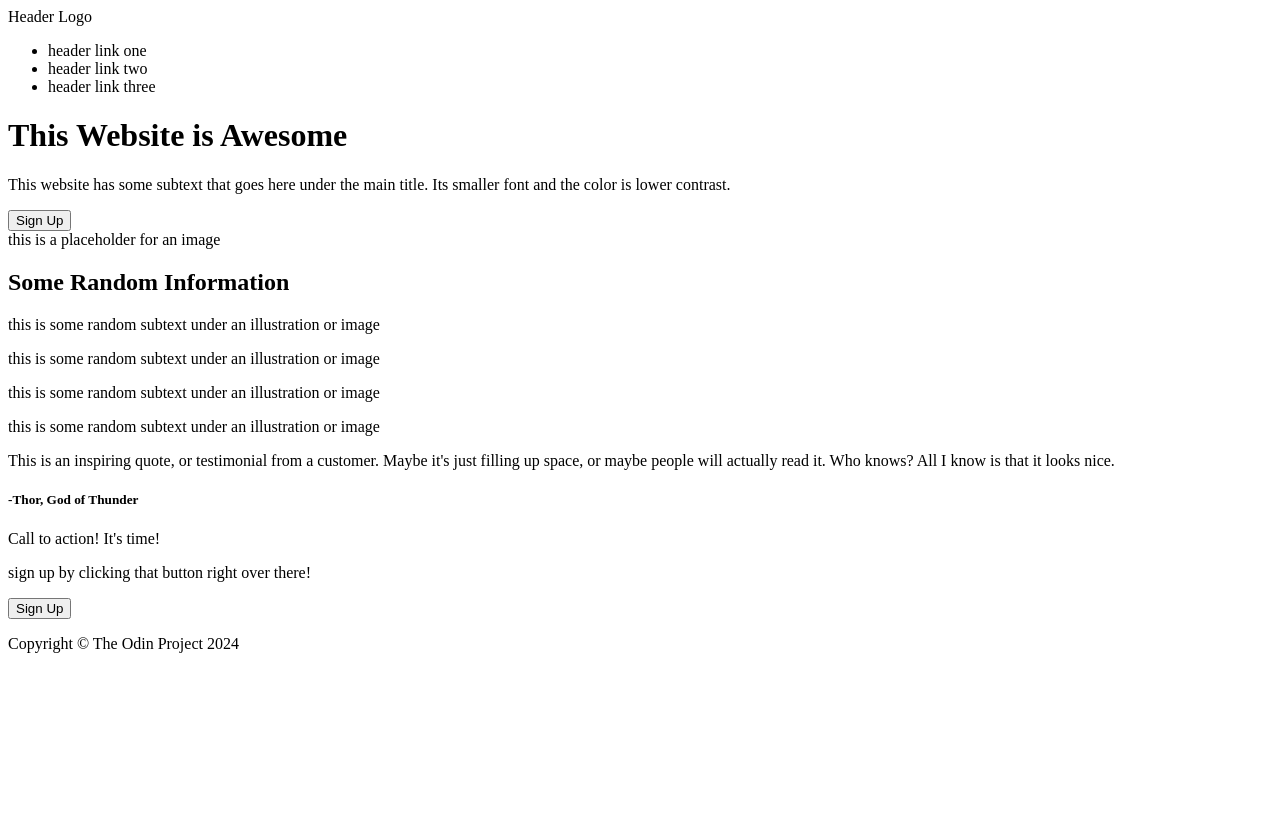
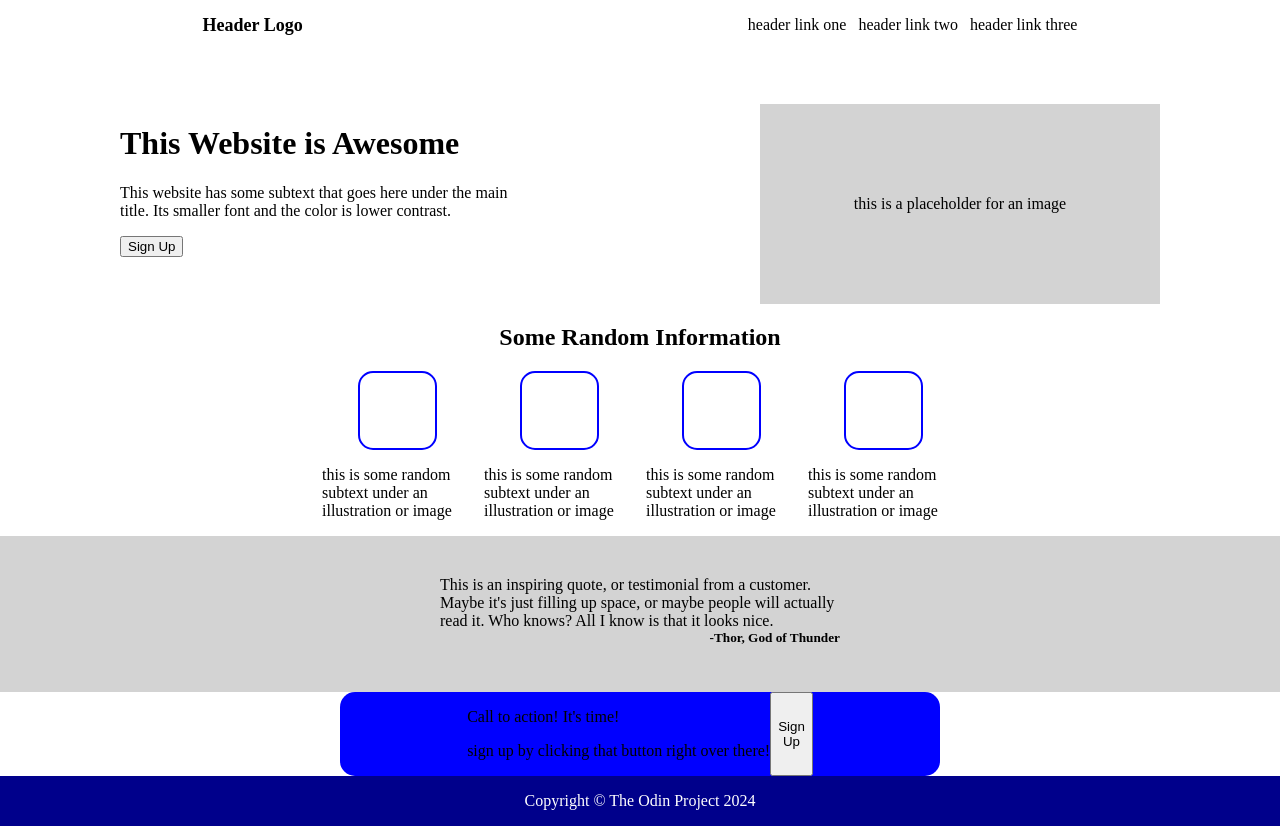
Before and after one commit to Benton14/odin-landing-page, a plain HTML site: page index.html in a window 1280 px wide. Before the commit the page ends 800 px from the top, so only its background shows below. Drawn offline with Linux system fonts and the light colour scheme.

Commit message:
Add more divs and create a rough layout
Added more containers to the index. Roughly created the desired layout.
Input some correct font weights and colors

```diff
--- a/index.html
+++ b/index.html
@@ -15,37 +15,55 @@
             <li>header link three</li>
         </ul>
     </div>
+    <div class="title-card">
+        <div class="l-info">
             <h1>This Website is Awesome</h1>
             <p>This website has some subtext that goes here under the main title. Its smaller
                 font and the color is lower contrast.
             </p>
             <button>Sign Up</button>
+        </div>
         <div class="img-placeholder">
             this is a placeholder for an image
         </div>
+    </div>
     <h2>Some Random Information</h2>
+    <div class="info-square">
+        <div class="card">
             <div class="square"></div>
             <p>this is some random subtext under an illustration or image</p>
+        </div>
+        <div class="card">
             <div class="square"></div>
             <p>this is some random subtext under an illustration or image</p>
+        </div>
+        <div class="card">
             <div class="square"></div>
             <p>this is some random subtext under an illustration or image</p>
+        </div>
+        <div class="card">
             <div class="square"></div>
             <p>this is some random subtext under an illustration or image</p>
-    <div class="quote">
-        <p>This is an inspiring quote, or testimonial from a customer. Maybe it's just
+        </div>
+    </div>
+    <div class="quote-container">
+        <div class="card2">
+            <p class="quote">This is an inspiring quote, or testimonial from a customer. Maybe it's just
                 filling up space, or maybe people will actually read it. Who knows? All I
                 know is that it looks nice.
             </p>
             <h5>-Thor, God of Thunder</h5>
         </div>
-    <div class="container">
+    </div>
+    <div class="box">
+        <div class="info">
             <p>Call to action! It's time!</p>
             <p>sign up by clicking that button right over there!</p>
+        </div>
         <button>Sign Up</button>
     </div>
     <div class="footer">
-        <p>Copyright © The Odin Project 2024</p>
+        <p class="copyright">Copyright © The Odin Project 2024</p>
     </div>
 </body>
 </html>
--- a/style.css
+++ b/style.css
@@ -0,0 +1,117 @@
+body {
+    margin: 0px;
+}
+
+p {
+    display: flex;
+    flex-wrap: wrap;
+}
+
+h2 {
+    text-align: center
+}
+
+h5 {
+    display: flex;
+    justify-content: flex-end;
+    align-items: flex-start;
+    margin-top: 0px;
+}
+
+button {
+    flex-basis: 0px;
+}
+
+ul {
+    list-style: none;
+}
+
+.header {
+    display: flex;
+    justify-content: space-around;
+    align-items: center;
+    margin-bottom: 54px;
+}
+
+.logo {
+    font-weight: 700;
+    font-size: large;
+}
+
+.right-links {
+    display: flex;
+    gap: 12px;
+}
+
+.title-card {
+    display: flex;
+    justify-content: space-around;
+}
+
+.l-info {
+    max-width: 400px;
+}
+
+.img-placeholder {
+    display: flex;
+    justify-content: center;
+    align-items: center;
+    background-color: lightgray;
+    width: 400px;
+    height: 200px;
+}
+
+.info-square {
+    display: flex;
+    justify-content: center;
+    gap: 12px;
+}
+
+.card {
+    display: flex;
+    flex-direction: column;
+    align-items: center;
+    width: 150px;
+}
+
+.square {
+    width: 75px;
+    height: 75px;
+    border-radius: 15px;
+    border: 2px solid blue;
+}
+
+.quote-container {
+    display: flex;
+    justify-content: center;
+    background-color: lightgray;
+}
+
+.card2 {
+    max-width: 400px;
+    margin: 24px;
+}
+
+.quote {
+   max-width: 600px;
+   margin-bottom: 0px;
+}
+
+.box {
+    background-color: blue;
+    border-radius: 15px;
+    display: flex;
+    justify-content: center;
+    max-width: 600px;
+    margin: auto;
+}
+
+.footer {
+    display: flex;
+    justify-content: center;
+    background-color: darkblue;
+}
+
+.copyright {
+    color: white;
+}
```
Lines whose indentation alone changed are shown as unchanged.
